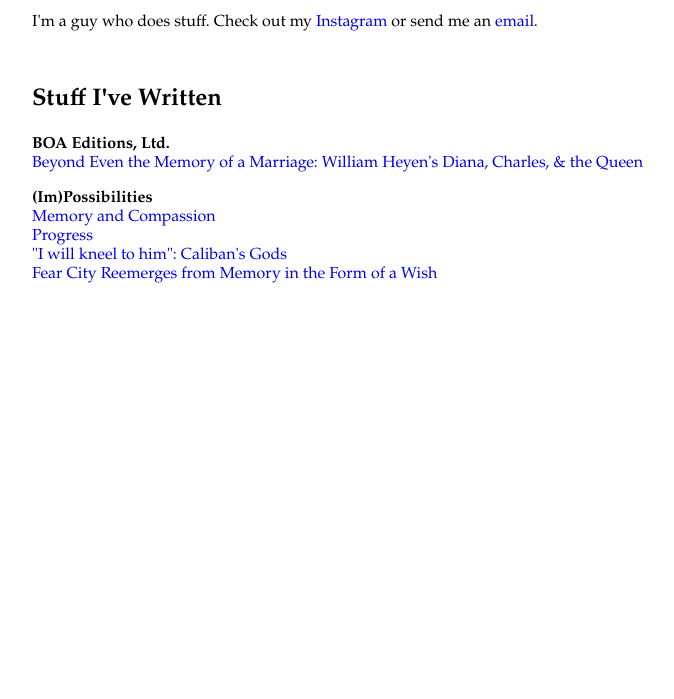
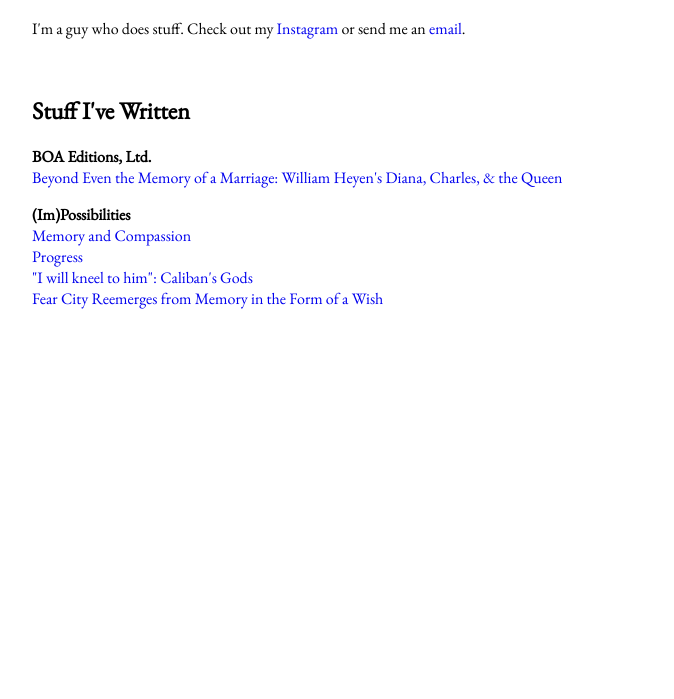
Before and after one commit to noahmazer/NoahMazer, a plain HTML site: page index.html in a window 1280 px wide. Shown: the part 101-800 px from the top of the page, without its empty margins (258-932 px from the left). Drawn offline with nearby package versions, Linux system fonts and the light colour scheme.

Commit message:
Update styles.css

```diff
--- a/styles.css
+++ b/styles.css
@@ -2,7 +2,7 @@ body {
 	max-width: 700px;
 	margin: auto;
 	margin-top: 20px;
-	font-family: "Garamond";
+	font-family: 'EB Garamond', serif;
 }
 
 h1 {
```
